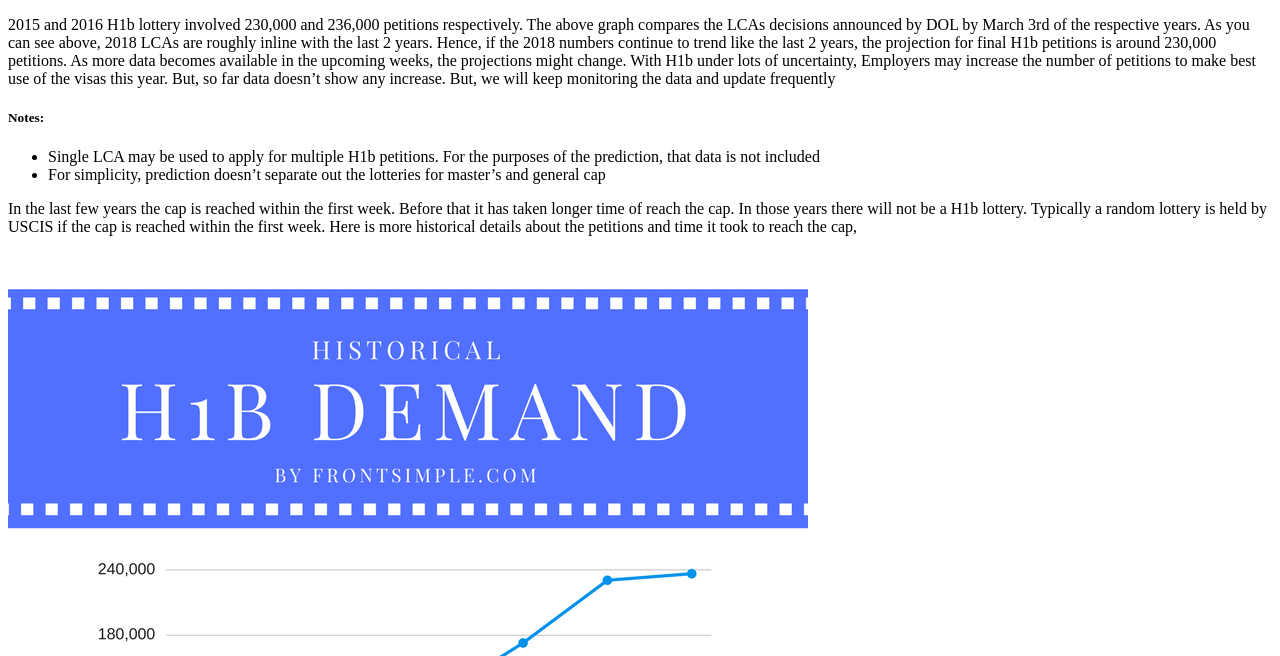
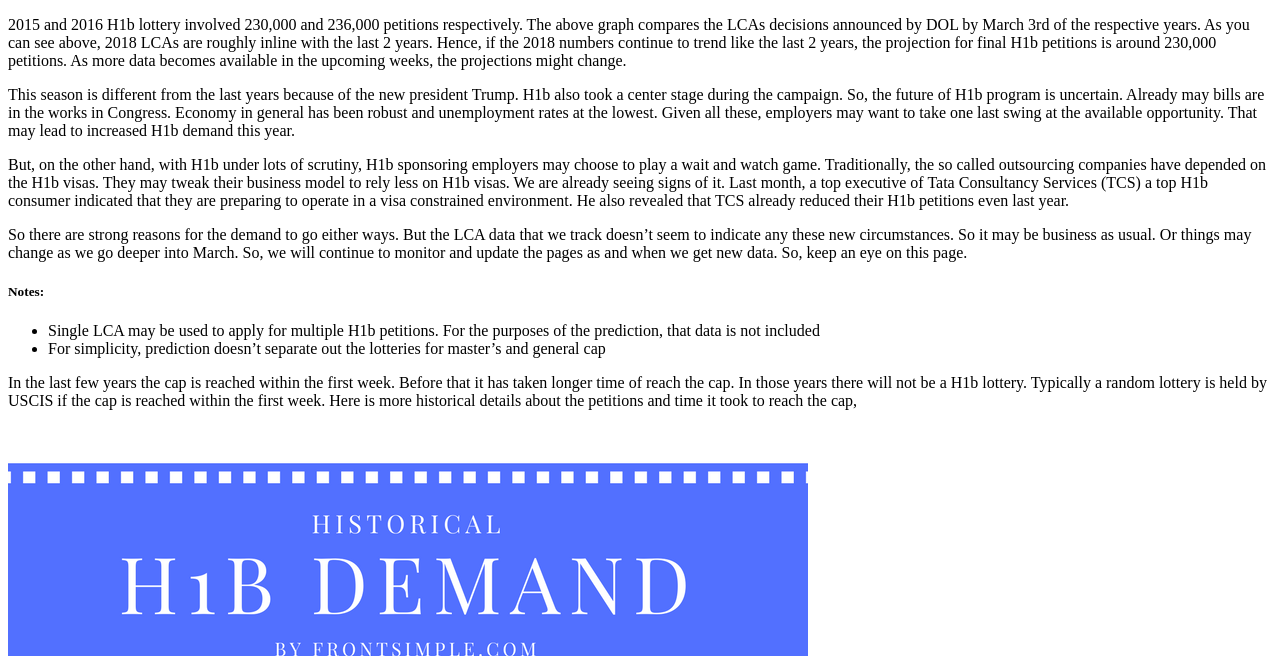
Before and after one commit to gitforwork2/gitforwork.github.io, a Jekyll site: the page built from _posts/2017-3-5-h1b-2018-lottery.md, in a window 1280 px wide and 900 px high, scrolled down 1011 px, cut to the strip 244-900 px from the top of the window. Built offline with Jekyll 4.4.1, drawn with Linux system fonts in a browser that asks for light colours; nearby versions of some CDN libraries; comment, search, counter and statistics services are not loaded; some of the changed text lies outside the part shown.

Commit message:
Update 2017-3-5-h1b-2018-lottery.md

```diff
--- a/_posts/2017-3-5-h1b-2018-lottery.md
+++ b/_posts/2017-3-5-h1b-2018-lottery.md
@@ -15,7 +15,7 @@ USCIS will begin accepting petitions for the H1b visa 2018 season by April 1st 2
 - [H1b 2018 and Trump](#h1b-2018-and-trump)
 
 ## H1b 2018 cap
->> General cap: 65,000; Master's cap: 20,000
+> General cap: 65,000; Master's cap: 20,000
 
 Students who studied in the U.S. (Masters degree and above) are eligible for the 20,000 master's cap. Everybody else will be qualified for the general 65,000 category.
 
@@ -36,7 +36,13 @@ Number of LCA decisions made as of March 3rd | 54,995 | 53,322 | 54,706 | 230,00
 
 <iframe width="600" height="371" seamless frameborder="0" scrolling="no" src="https://docs.google.com/spreadsheets/d/13MwM9hmZoe7SOPsfaLmqp41Sem3BuZKCMnY8aP2Qv_g/pubchart?oid=2131404468&amp;format=interactive"></iframe>
 
-2015 and 2016 H1b lottery involved 230,000 and 236,000 petitions respectively. The above graph compares the LCAs decisions announced by DOL by March 3rd of the respective years. As you can see above, 2018 LCAs are roughly inline with the last 2 years. Hence, if the 2018 numbers continue to trend like the last 2 years, the projection for final H1b petitions is around 230,000 petitions. As more data becomes available in the upcoming weeks, the projections might change. With H1b under lots of uncertainty, Employers may increase the number of petitions to make best use of the visas this year. But, so far data doesn't show any increase. But, we will keep monitoring the data and update frequently
+2015 and 2016 H1b lottery involved 230,000 and 236,000 petitions respectively. The above graph compares the LCAs decisions announced by DOL by March 3rd of the respective years. As you can see above, 2018 LCAs are roughly inline with the last 2 years. Hence, if the 2018 numbers continue to trend like the last 2 years, the projection for final H1b petitions is around 230,000 petitions. As more data becomes available in the upcoming weeks, the projections might change.
+
+This season is different from the last years because of the new president Trump. H1b also took a center stage during the campaign. So, the future of H1b program is uncertain. Already may bills are in the works in Congress. Economy in general has been robust and unemployment rates at the lowest. Given all these, employers may want to take one last swing at the available opportunity. That may lead to increased H1b demand this year.
+
+But, on the other hand, with H1b under lots of scrutiny, H1b sponsoring employers may choose to play a wait and watch game. Traditionally, the so called outsourcing companies have depended on the H1b visas. They may tweak their business model to rely less on H1b visas. We are already seeing signs of it. Last month, a top executive of Tata Consultancy Services (TCS) a top H1b consumer indicated that they are preparing to operate in a visa constrained environment. He also revealed that TCS already reduced their H1b petitions even last year.
+
+So there are strong reasons for the demand to go either ways. But the LCA data that we track doesn't seem to indicate any these new circumstances. So it may be business as usual. Or things may change as we go deeper into March. So, we will continue to monitor and update the pages as and when we get new data. So, keep an eye on this page.
 
 ##### Notes:
 - Single LCA may be used to apply for multiple H1b petitions. For the purposes of the prediction, that data is not included
```
